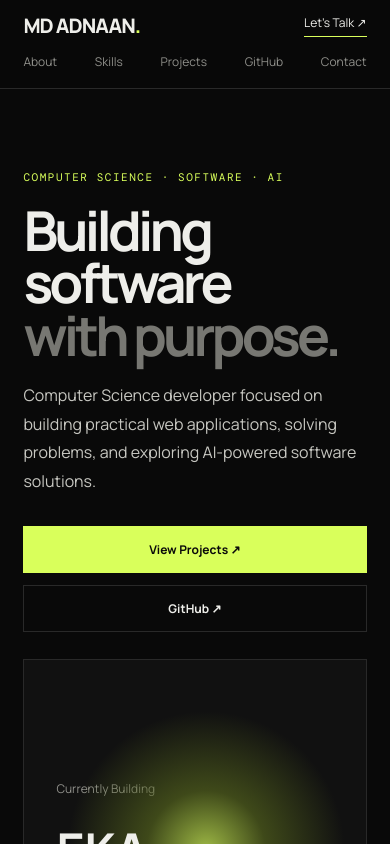
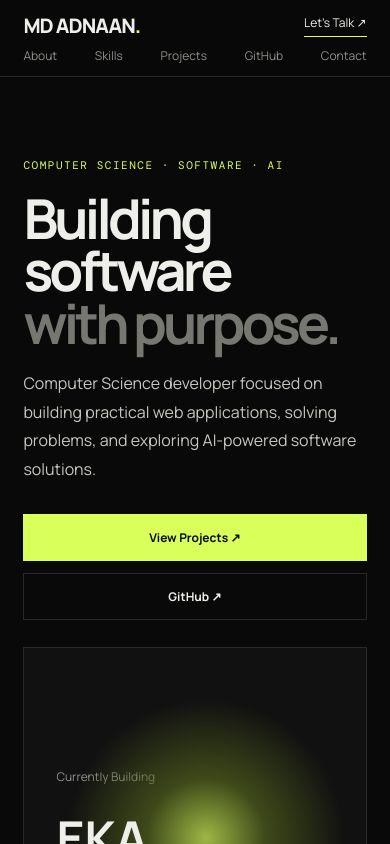
Before and after one commit to Md-Adnaan23/Portfolio, a React (Vite) app: page / in a window 390 px wide. Shown: the top 844 px of the page. Built offline with nearby package versions, Linux system fonts and the light colour scheme.

Commit message:
correction of navbar

```diff
--- a/src/index.css
+++ b/src/index.css
@@ -569,10 +569,6 @@ footer {
   gap: 4px 12px;
 }
 
-.navbar nav a {
-  padding: 6px 0;
-}
-
   .hero {
     grid-template-columns: 1fr;
     padding-top: 70px;
```
